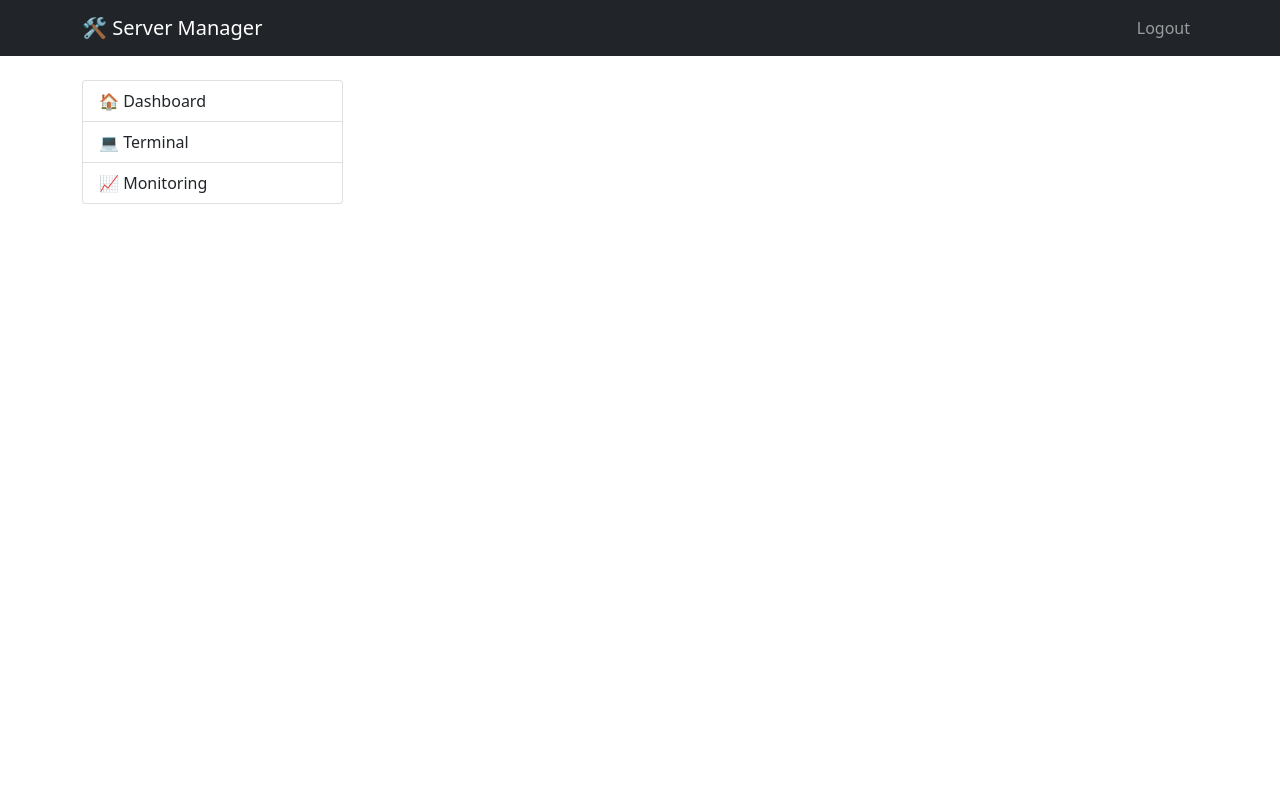
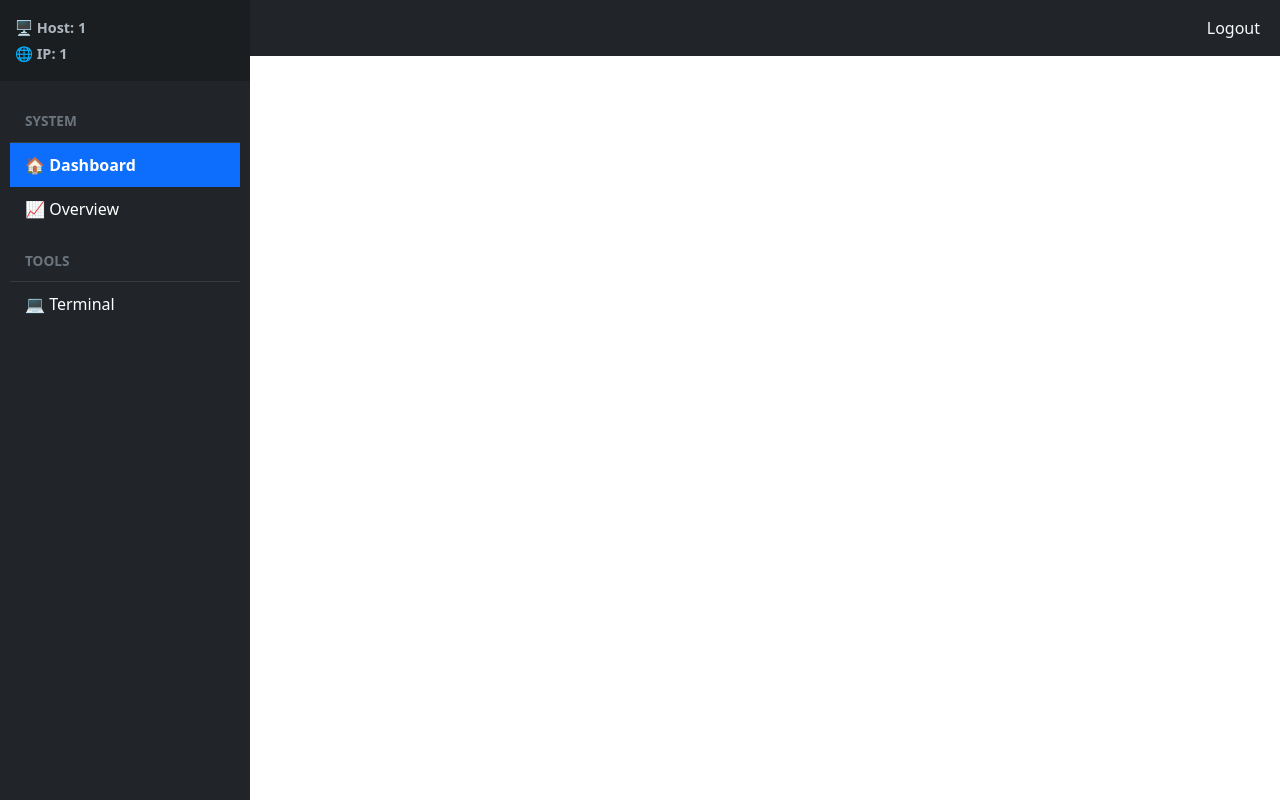
Before and after one commit to vazul76/paramiko1, a Flask app: page /dashboard in a window 1280 px wide. Run offline with Flask 3, Linux system fonts and the light colour scheme; the visitor is signed in with stand-in values (Sample User, id 1).

Commit message:
UI Sidebar

```diff
--- a/templates/dashboard.html
+++ b/templates/dashboard.html
@@ -1,34 +1,105 @@
-<!-- dashboard.html -->
 <!DOCTYPE html>
 <html>
 <head>
     <title>Server Dashboard</title>
     <link href="https://cdn.jsdelivr.net/npm/bootstrap@5.1.3/dist/css/bootstrap.min.css" rel="stylesheet">
     <link href="/static/css/custom.css" rel="stylesheet">
+    <style>
+        /* Sidebar Styling */
+        .sidebar {
+            height: 100vh;
+            position: fixed;
+            top: 0;
+            left: 0;
+            width: 250px;
+            background: #212529;
+            padding-top: 0px;
+            color: white;
+            display: flex;
+            flex-direction: column;
+        }
+        .ssh-info {
+            background: #1a1e21; /* Slightly darker than sidebar */
+            padding: 15px;
+            font-weight: bold;
+            font-size: 0.9rem;
+            text-align: left;
+        }
+        .ssh-info p {
+            margin: 0;
+            padding: 2px 0;
+            color: #adb5bd; /* Light gray text */
+        }
+        .sidebar .section-title {
+            padding: 10px 15px;
+            font-size: 0.85rem;
+            font-weight: bold;
+            text-transform: uppercase;
+            color: #6c757d;
+            border-bottom: 1px solid rgba(255, 255, 255, 0.1);
+            margin-top: 10px;
+        }
+        .list-group {
+            flex-grow: 1;
+            padding: 10px;
+        }
+        .list-group-item {
+            background: transparent;
+            color: white;
+            border: none;
+            font-size: 1rem;
+            padding: 10px 15px;
+            text-align: left;
+            transition: 0.3s;
+        }
+        .list-group-item:hover {
+            background: rgba(255, 255, 255, 0.1);
+        }
+        .list-group-item.active {
+            background: #0d6efd;
+            color: white;
+            font-weight: bold;
+            border-radius: 0; /* Remove border-radius */
+        }
+        .content {
+            margin-left: 270px;
+            padding: 20px;
+        }
+    </style>
 </head>
 <body>
+    <!-- Navbar -->
     <nav class="navbar navbar-expand-lg navbar-dark bg-dark">
-        <div class="container">
+        <div class="container-fluid">
             <a class="navbar-brand" href="#">🛠 Server Manager</a>
-            <div class="navbar-nav">
-                <a class="nav-link" href="/logout">Logout</a>
+            <div class="navbar-nav ms-auto">
+                <a class="nav-link text-light" href="/logout">Logout</a>
             </div>
         </div>
     </nav>
 
-    <div class="container mt-4">
-        <div class="row">
-            <div class="col-md-3">
-                <div class="list-group">
-                    <a href="/dashboard" class="list-group-item list-group-item-action">🏠 Dashboard</a>
-                    <a href="/terminal" class="list-group-item list-group-item-action">💻 Terminal</a>
-                    <a href="/monitoring" class="list-group-item list-group-item-action">📈 Monitoring</a>
-                </div>
-            </div>
-            <div class="col-md-9">
-                {% block content %}{% endblock %}
-            </div>
+    <!-- Sidebar -->
+    <div class="sidebar">
+        <!-- SSH Info -->
+        <div class="ssh-info">
+            <p>🖥 Host: {{ session['host'] }}</p>
+            <p>🌐 IP: {{ session['host'] }}</p>
         </div>
+
+        <!-- Sidebar Sections -->
+        <div class="list-group">
+            <div class="section-title">System</div>
+            <a href="/dashboard" class="list-group-item list-group-item-action {% if request.path == '/dashboard' %}active{% endif %}">🏠 Dashboard</a>
+            <a href="/monitoring" class="list-group-item list-group-item-action {% if request.path == '/monitoring' %}active{% endif %}">📈 Overview</a>
+
+            <div class="section-title">Tools</div>
+            <a href="/terminal" class="list-group-item list-group-item-action {% if request.path == '/terminal' %}active{% endif %}">💻 Terminal</a>
+        </div>
+    </div>
+
+    <!-- Content -->
+    <div class="content">
+        {% block content %}{% endblock %}
     </div>
 </body>
 </html>
```
